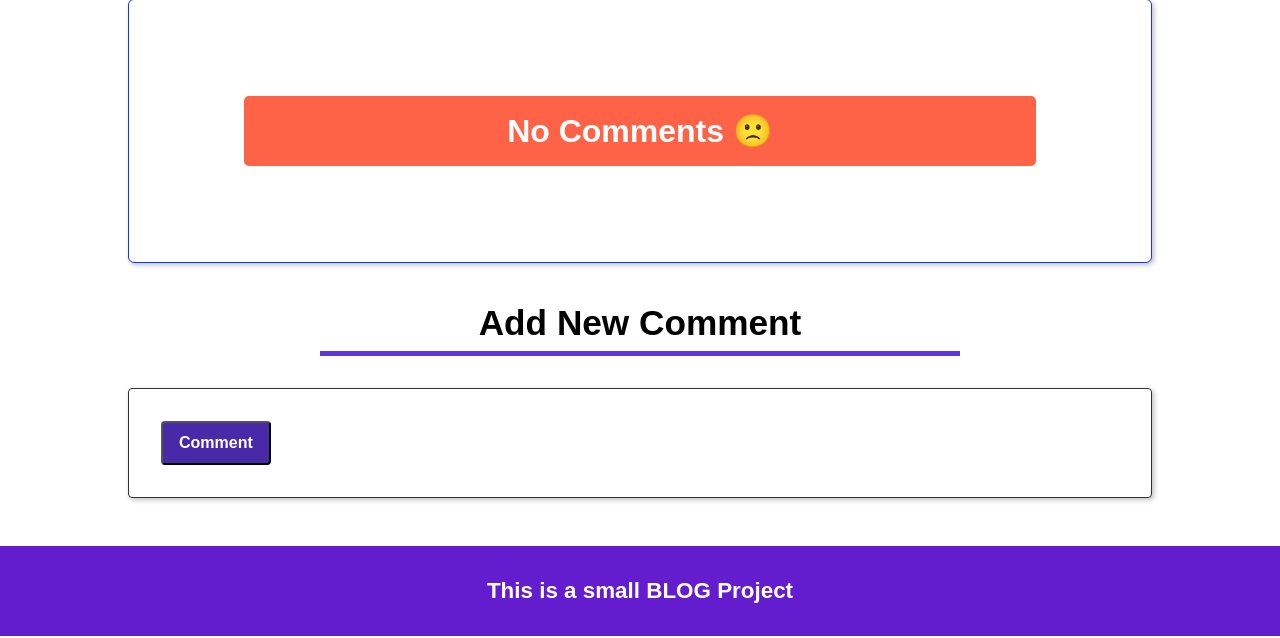
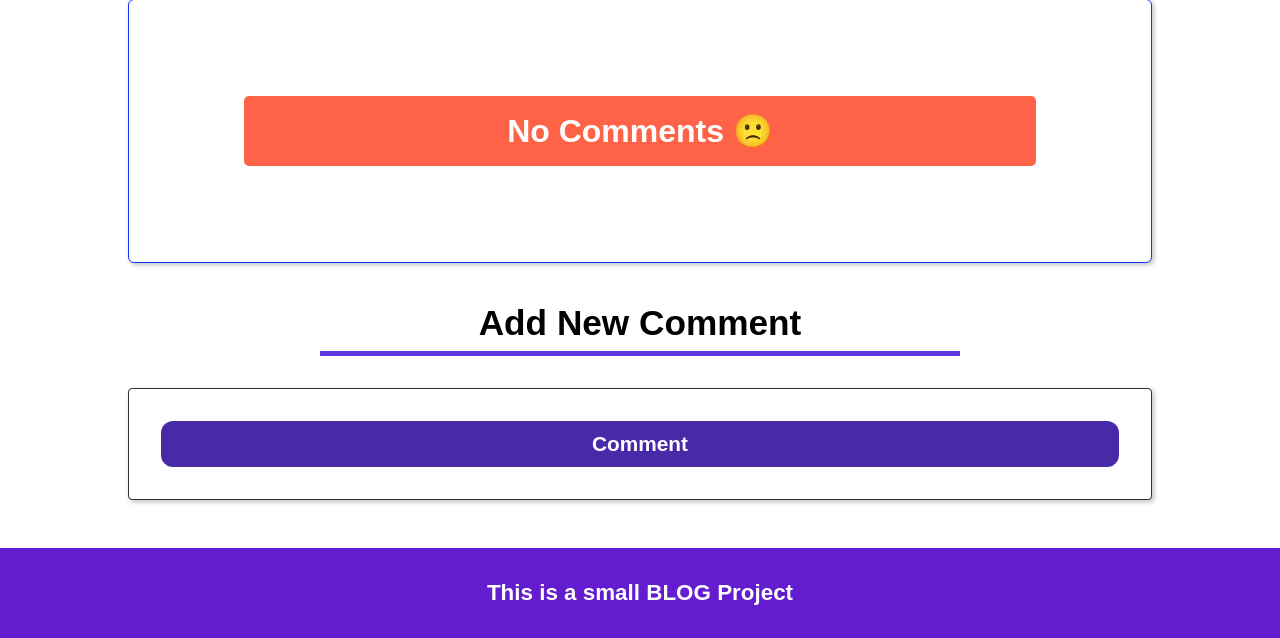
Before and after one commit to VS-Coder895/Blog, a Django app: template my_site/blog/templates/blog/post-details.html in a window 1280 px wide. Shown: the part 897-1535 px from the top of the page. Run offline with Django 5.2, Linux system fonts and the light colour scheme; the template is opened without the code that fills it, so the values that code supplies are empty; some web fonts are replaced.

Commit message:
Customization for design [ font, borders, colors, ...etc ]

```diff
--- a/my_site/blog/static/css/blog/includes/form-snippet.css
+++ b/my_site/blog/static/css/blog/includes/form-snippet.css
@@ -11,12 +11,14 @@
 }
 
 .single-field input {
+    font-family: inherit;
     display: block;
     font-size: 1.2rem;
+    font-weight: 900;
     padding: 0.5rem;
     margin-top: 1rem;
     flex: 1 1 0;
-    border-radius: 4px;
+    border-radius: 12px;
 }
 
 .errors label {
--- a/my_site/blog/static/css/blog/includes/header.css
+++ b/my_site/blog/static/css/blog/includes/header.css
@@ -97,12 +97,12 @@
     display: inline-flex;
     justify-content: flex-end;
     align-items: center;
+
 }
 
 #search-box form {
     display: flex;
     align-items: center;
-
 }
 
 #search-box #search-bar {
@@ -127,6 +127,7 @@
     cursor: pointer;
     font-weight: bold;
     transition: 0.3s;
+    border-radius: 12px;
 }
 
 #search-box #search-btn:hover {
--- a/my_site/blog/static/css/blog/post-details.css
+++ b/my_site/blog/static/css/blog/post-details.css
@@ -97,22 +97,28 @@
 }
 
 #id_comment_text {
-    padding: 1rem;
+    padding: .5rem;
+    border-radius: 12px;
+    font-family: inherit;
+    font-weight: bold;
 }
 
 #add-comment-btn {
-    width: fit-content;
+    width: 100%;
     background-color: #482aa9;
     color: #fff;
     padding: 0.7rem 1rem;
-    border-radius: 4px;
     margin: 1rem 0;
     transition: 0.3s;
     display: flex;
     justify-content: center;
+    border: none;
     align-items: center;
-    font-size: 1rem;
-    font-weight: 600;
+    align-self: center;
+    font-family: inherit;
+    border-radius: 12px;
+    font-size: 1.3rem;
+    font-weight: 700;
 }
 
 #add-comment-btn:hover {
```
Also changed, not shown: my_site/blog/static/css/blog/login.css (+5 -5 lines), my_site/blog/static/css/blog/profile.css (+26 -22 lines), my_site/blog/static/css/blog/sign-up.css (+5 -5 lines), my_site/blog/templates/blog/profile.html (+4 -3 lines), my_site/db.sqlite3.
